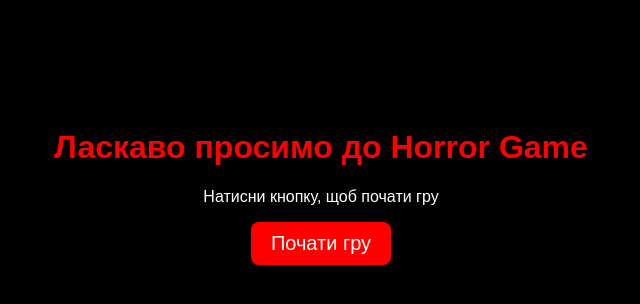
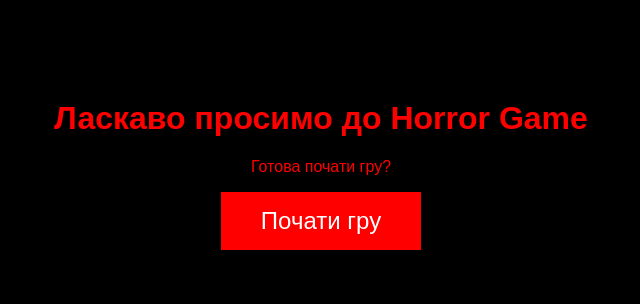
Before and after one commit to m78410308-bot/my-horror-game09, a plain HTML site: page index.html in a window 1280 px wide. Shown: the whole page, without its empty margins (319-959 px from the left). Drawn offline with Linux system fonts and the light colour scheme.

Commit message:
Update index.html

```diff
--- a/index.html
+++ b/index.html
@@ -1,41 +1,15 @@
 <!DOCTYPE html>
 <html lang="uk">
 <head>
-    <meta charset="UTF-8" />
-    <meta name="viewport" content="width=device-width, initial-scale=1.0" />
-    <title>My Horror Game</title>
-    <style>
-        body {
-            background-color: black;
-            color: white;
-            font-family: Arial, sans-serif;
-            text-align: center;
-            padding-top: 100px;
-        }
-        h1 { color: red; }
-        .btn {
-            background: red;
-            padding: 10px 20px;
-            border: none;
-            color: white;
-            font-size: 20px;
-            cursor: pointer;
-            border-radius: 8px;
-        }
-        .btn:hover {
-            background: darkred;
-        }
-    </style>
+    <meta charset="UTF-8">
+    <title>Horror Game</title>
 </head>
-<body>
+<body style="background:black; color:red; text-align:center; margin-top:100px; font-family:Arial;">
     <h1>Ласкаво просимо до Horror Game</h1>
-    <p>Натисни кнопку, щоб почати гру</p>
-    <button class="btn" onclick="startGame()">Почати гру</button>
-
-    <script>
-        function startGame() {
-            alert("Гра почалась! (тут буде твоя гра)");
-        }
-    </script>
+    <p>Готова почати гру?</p>
+    <button onclick="alert('Гра ще в розробці!')"
+        style="font-size:24px; padding:15px 40px; background:red; color:white; border:none; cursor:pointer;">
+        Почати гру
+    </button>
 </body>
 </html>
```
